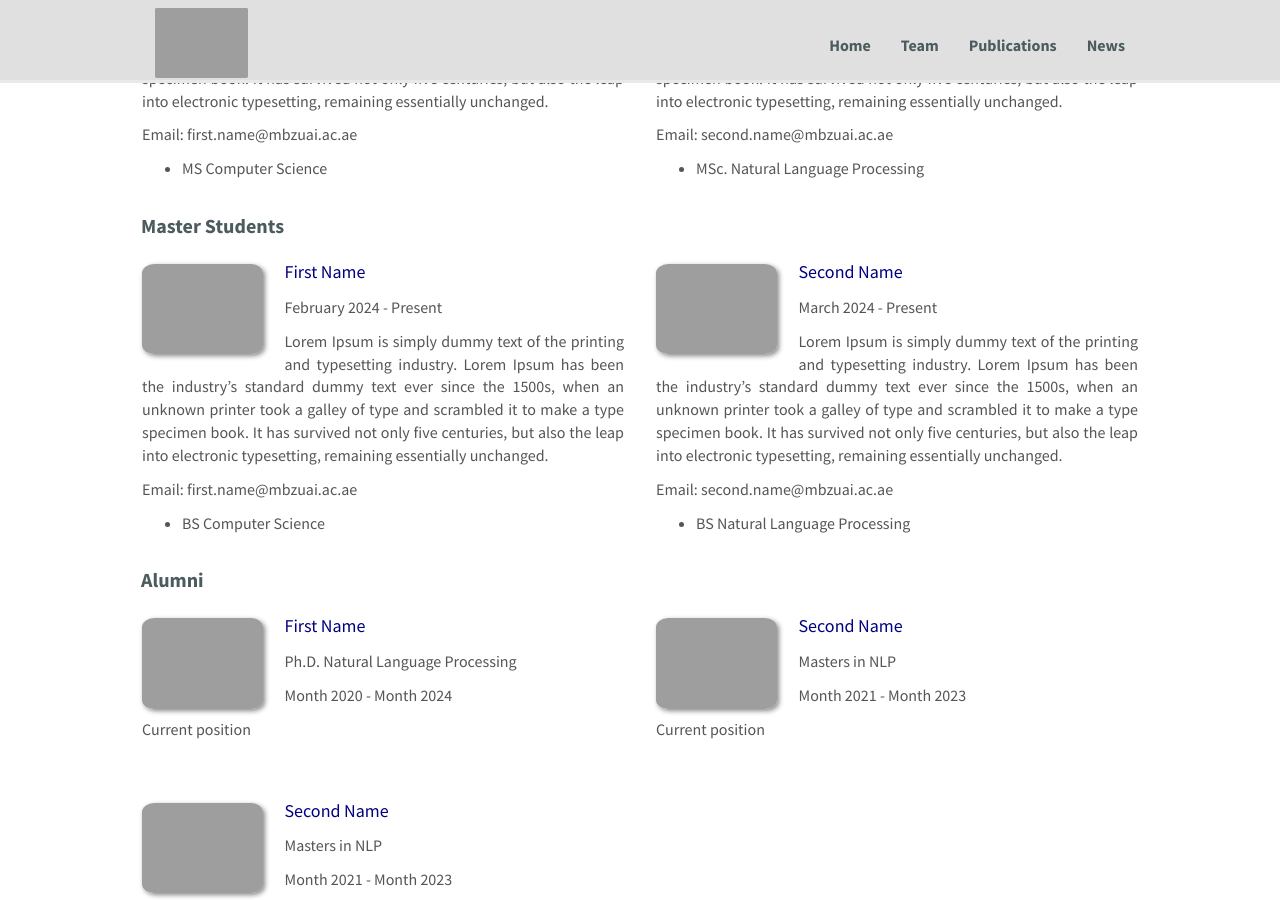
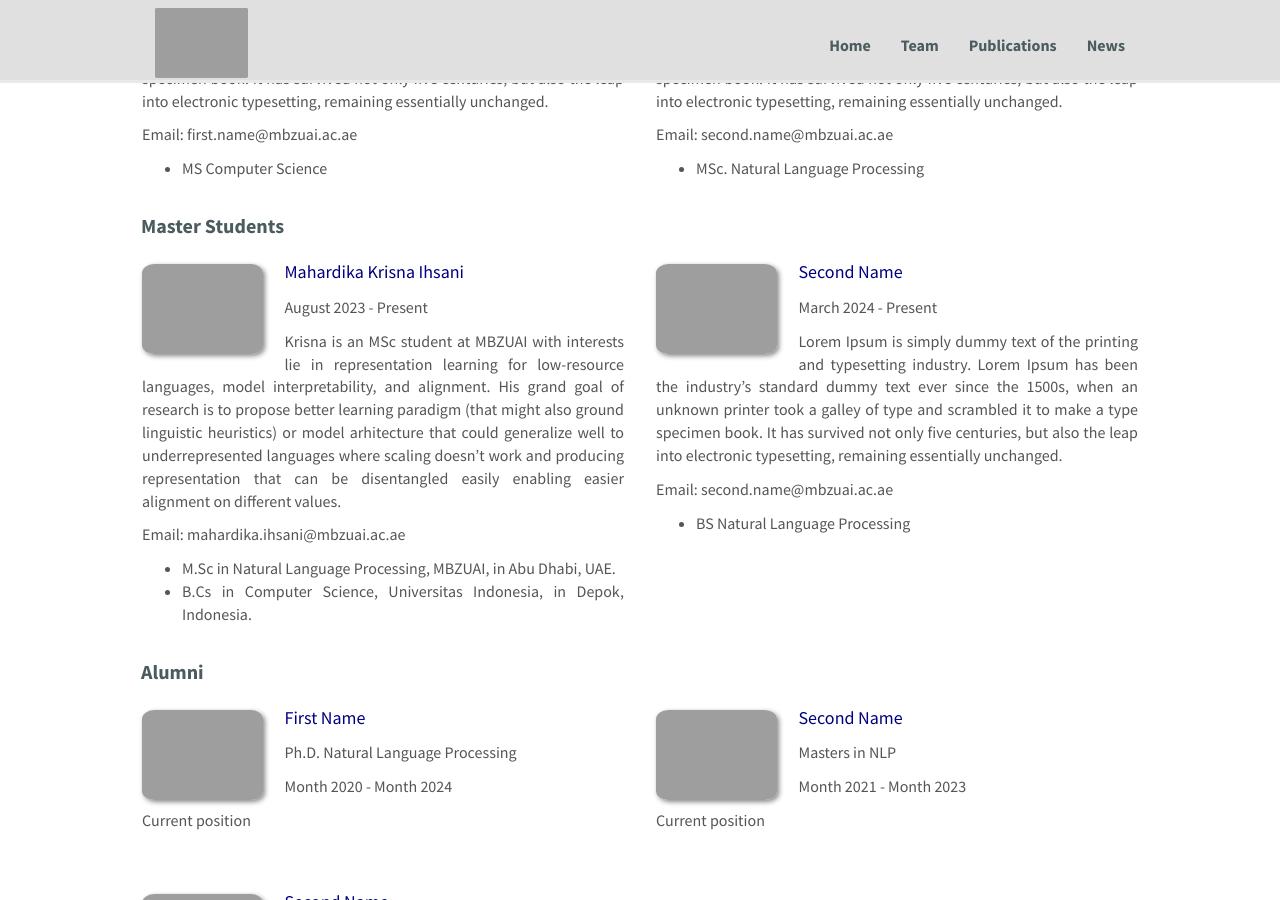
Before and after one commit to RiTUAL-MBZUAI/web, a Jekyll site: the page built from _pages/team.md, in a window 1280 px wide and 900 px high, scrolled down 1496 px. Built offline with Jekyll 4.4.1, drawn with Linux system fonts in a browser that asks for light colours; nearby versions of some CDN libraries.

Commit message:
add krisna's bio

```diff
--- a/_data/masters.yml
+++ b/_data/masters.yml
@@ -1,13 +1,12 @@
-- name: First Name
-  photo: verdoes1.jpg
-  duration:  February 2024 - Present
-  info: Lorem Ipsum is simply dummy text of the printing and typesetting industry. Lorem Ipsum has been the industry's standard dummy text ever since the 1500s, when an unknown printer took a galley of type and scrambled it to make a type specimen book. It has survived not only five centuries, but also the leap into electronic typesetting, remaining essentially unchanged.
-  email: first.name@mbzuai.ac.ae
-  number_educ: 1
-  education1: BS Computer Science
-  education2:
-  education3:
-  education4:
+- name: Mahardika Krisna Ihsani
+  photo: mahardika_krisna_ihsani.jpg
+  duration:  August 2023 - Present
+  info: Krisna is an MSc student at MBZUAI with interests lie in representation learning for low-resource languages, model interpretability,  and alignment. His grand goal of research is to propose better learning paradigm (that might also ground linguistic heuristics) or model arhitecture that could generalize well to underrepresented languages where scaling doesn’t work and producing representation that can be disentangled easily enabling easier alignment on different values.
+  email: mahardika.ihsani@mbzuai.ac.ae
+  number_educ: 2
+  education1: M.Sc in Natural Language Processing, MBZUAI, in Abu Dhabi, UAE.
+  education2: B.Cs in Computer Science, Universitas Indonesia, in Depok, Indonesia.
+  web: https://codefire53.github.io/
 
 - name: Second Name
   photo: verdoes1.jpg
```
Also changed, not shown: 1 other file.
